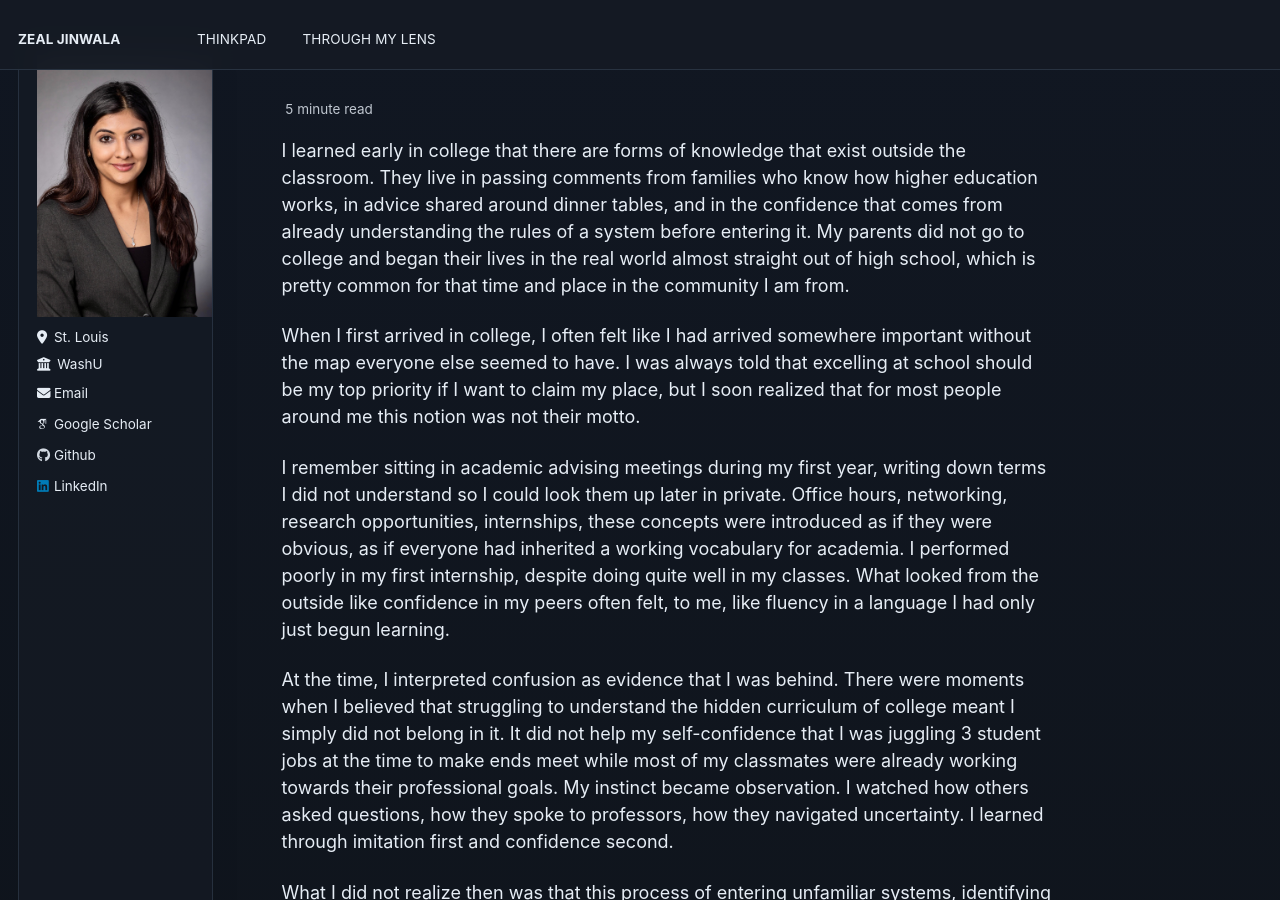
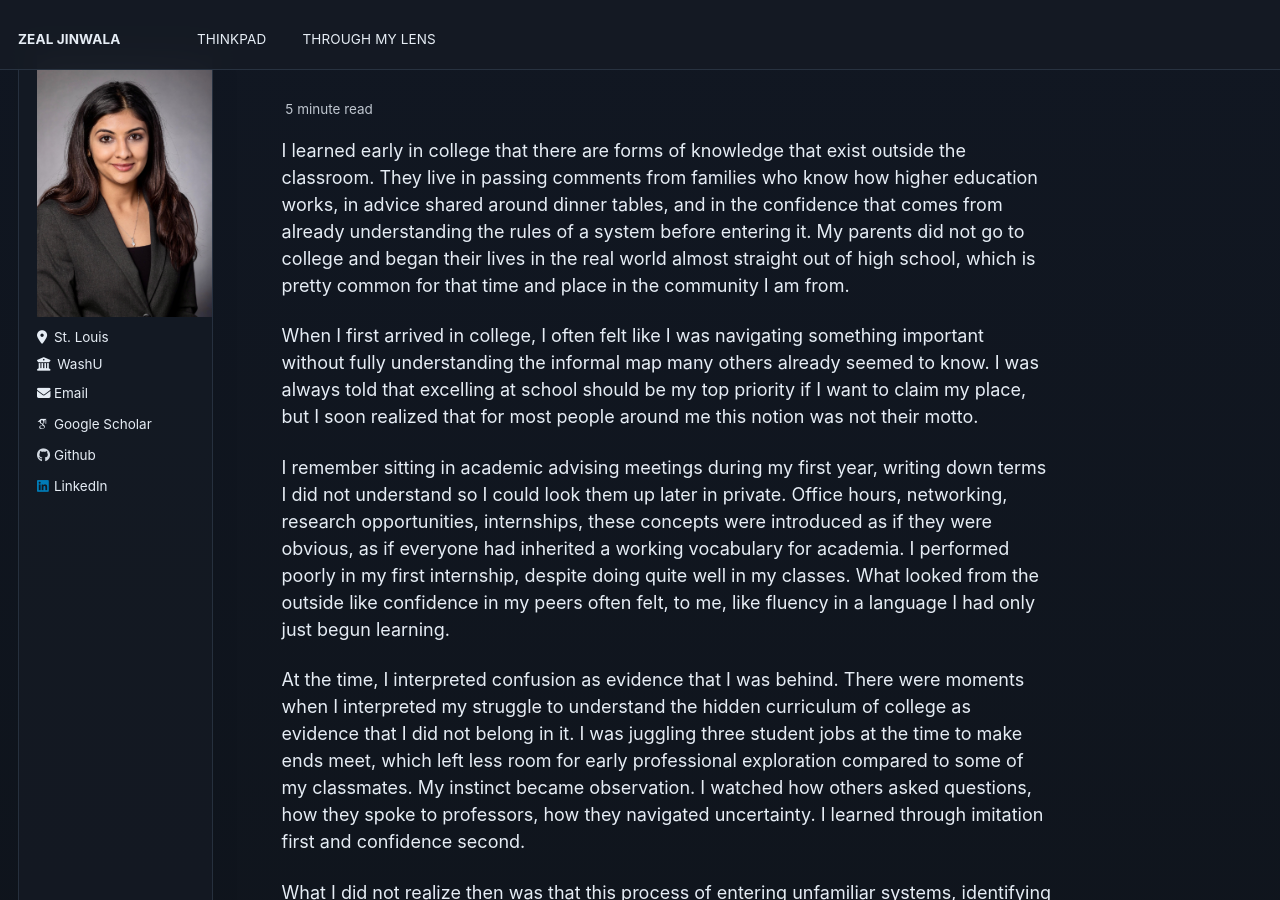
Before and after one commit to zealjinwala/zealjinwala.github.io, a Jekyll site: the page built from _posts/2026-06-02-first-thinkpad-note.md, in a window 1280 px wide and 900 px high. Built offline with Jekyll 4.4.1, drawn with Linux system fonts in a browser that asks for light colours; some web fonts are replaced.

Commit message:
updating blog

```diff
--- a/_posts/2026-06-02-first-thinkpad-note.md
+++ b/_posts/2026-06-02-first-thinkpad-note.md
@@ -7,11 +7,11 @@ show_date: false
 
 I learned early in college that there are forms of knowledge that exist outside the classroom. They live in passing comments from families who know how higher education works, in advice shared around dinner tables, and in the confidence that comes from already understanding the rules of a system before entering it. My parents did not go to college and began their lives in the real world almost straight out of high school, which is pretty common for that time and place in the community I am from.
 
-When I first arrived in college, I often felt like I had arrived somewhere important without the map everyone else seemed to have. I was always told that excelling at school should be my top priority if I want to claim my place, but I soon realized that for most people around me this notion was not their motto.
+When I first arrived in college, I often felt like I was navigating something important without fully understanding the informal map many others already seemed to know. I was always told that excelling at school should be my top priority if I want to claim my place, but I soon realized that for most people around me this notion was not their motto.
 
 I remember sitting in academic advising meetings during my first year, writing down terms I did not understand so I could look them up later in private. Office hours, networking, research opportunities, internships, these concepts were introduced as if they were obvious, as if everyone had inherited a working vocabulary for academia. I performed poorly in my first internship, despite doing quite well in my classes. What looked from the outside like confidence in my peers often felt, to me, like fluency in a language I had only just begun learning.
 
-At the time, I interpreted confusion as evidence that I was behind. There were moments when I believed that struggling to understand the hidden curriculum of college meant I simply did not belong in it. It did not help my self-confidence that I was juggling 3 student jobs at the time to make ends meet while most of my classmates were already working towards their professional goals. My instinct became observation. I watched how others asked questions, how they spoke to professors, how they navigated uncertainty. I learned through imitation first and confidence second.
+At the time, I interpreted confusion as evidence that I was behind. There were moments when I interpreted my struggle to understand the hidden curriculum of college as evidence that I did not belong in it. I was juggling three student jobs at the time to make ends meet, which left less room for early professional exploration compared to some of my classmates. My instinct became observation. I watched how others asked questions, how they spoke to professors, how they navigated uncertainty. I learned through imitation first and confidence second.
 
 What I did not realize then was that this process of entering unfamiliar systems, identifying invisible rules, and slowly building fluency would become one of the defining patterns of my life.
 
```
Also changed, not shown: other parts of _posts/2026-06-02-first-thinkpad-note.md (+1 -1 lines).
